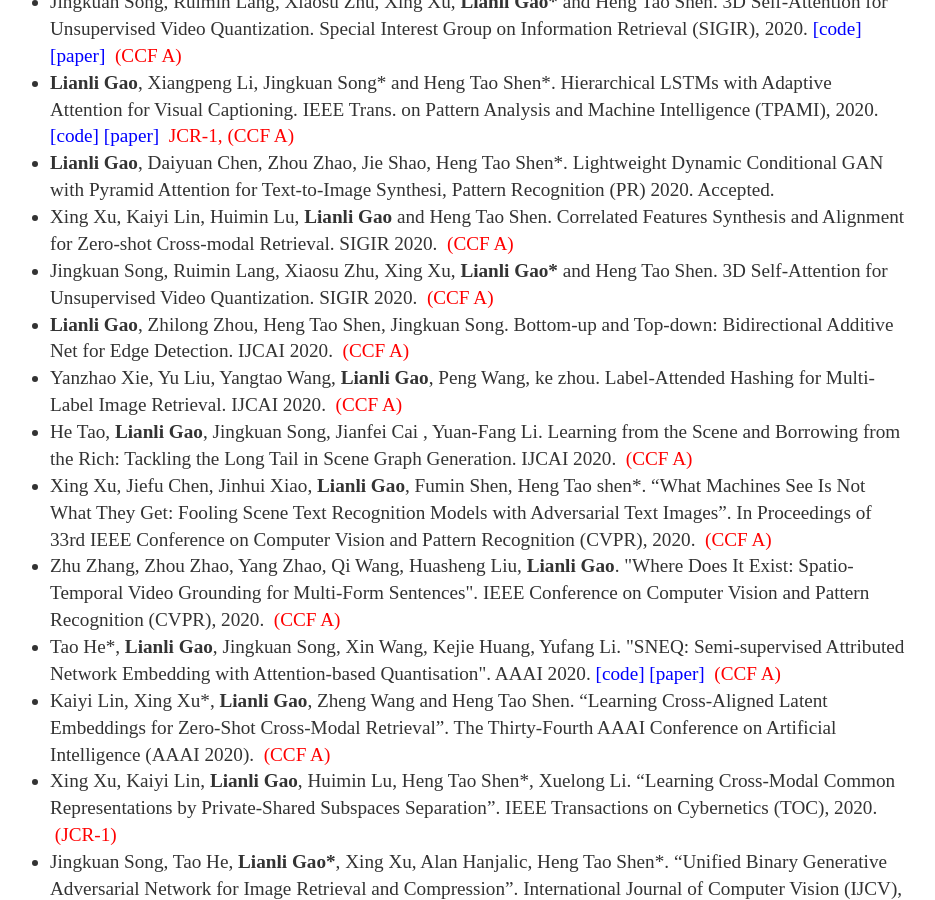
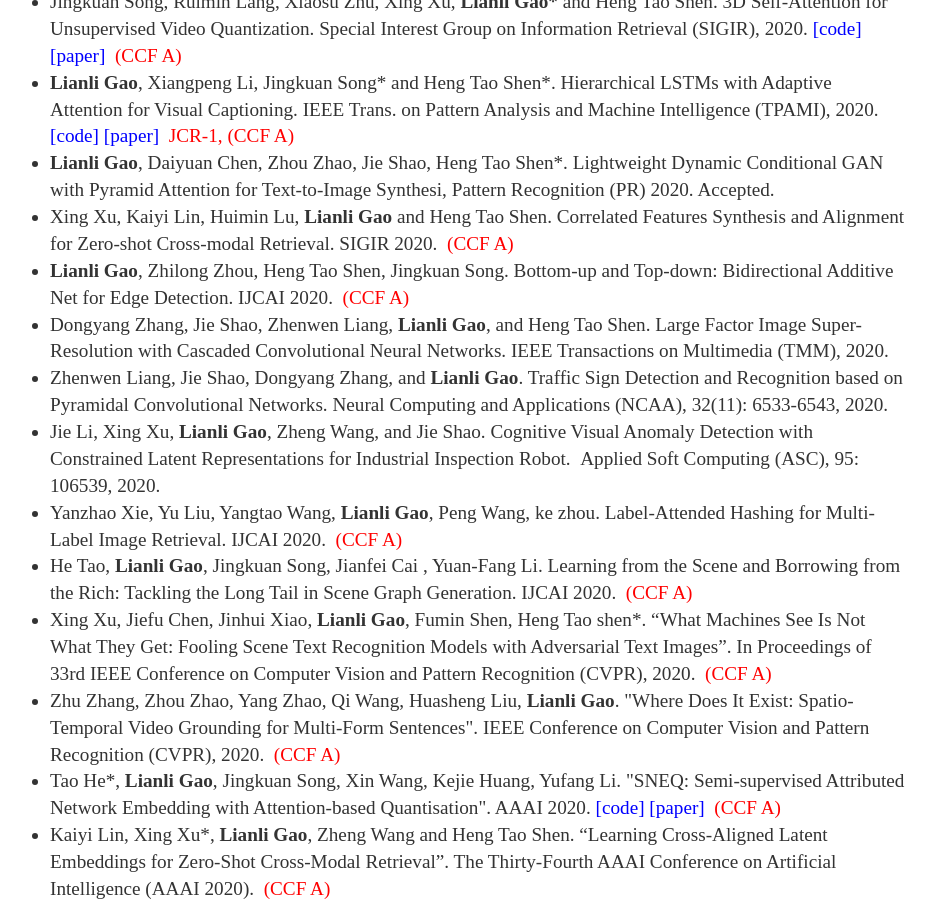
Before and after one commit to lianliGao/lianligao.github.io, a Jekyll site: the page built from cv/index.html, in a window 1280 px wide and 900 px high, scrolled down 345 px. Shown: the whole window, without its empty margins (182-1117 px from the left). Built offline with Jekyll 4.4.1, drawn with Linux system fonts in a browser that asks for light colours.

Commit message:
Update index.html

```diff
--- a/cv/index.html
+++ b/cv/index.html
@@ -25,9 +25,11 @@
 <li><strong>Lianli Gao</strong>, Xiangpeng Li, Jingkuan Song* and Heng Tao Shen*. Hierarchical LSTMs with Adaptive Attention for Visual Captioning. IEEE Trans. on Pattern Analysis and Machine Intelligence (TPAMI), 2020. <a href="https://github.com/lixiangpengcs/Spatial-Temporal-Adaptive-Attention-for-Video-Captioning" rel="nofollow"><font color="#0000ff"> [code] </font></a> <a href="https://ieeexplore.ieee.org/document/8620348" rel="nofollow"><font color="#0000ff"> [paper] </font></a> <font color="#ff0000"><b>&nbsp;</b>JCR-1, (CCF A)</font></li>
 <li><strong>Lianli Gao</strong>, Daiyuan Chen, Zhou Zhao, Jie Shao, Heng Tao Shen*. Lightweight Dynamic Conditional GAN with Pyramid Attention for Text-to-Image Synthesi, Pattern Recognition (PR) 2020. Accepted. </li>
 <li>Xing Xu, Kaiyi Lin, Huimin Lu, <strong>Lianli Gao</strong> and Heng Tao Shen. Correlated Features Synthesis and Alignment for Zero-shot Cross-modal Retrieval. SIGIR 2020. <font color="#ff0000"><b>&nbsp;</b>(CCF A)</font> </li>
-<li>Jingkuan Song, Ruimin Lang, Xiaosu Zhu, Xing Xu, <strong>Lianli Gao*</strong> and Heng Tao Shen. 3D Self-Attention for Unsupervised Video Quantization. SIGIR 2020. <font color="#ff0000"><b>&nbsp;</b>(CCF A)</font></li>
 <li> <strong>Lianli Gao</strong>, Zhilong Zhou, Heng Tao Shen, Jingkuan Song. Bottom-up and Top-down: Bidirectional Additive Net for Edge Detection. IJCAI 2020. <font color="#ff0000"><b>&nbsp;</b>(CCF A)</font></li>
-<li>  Yanzhao Xie, Yu Liu, Yangtao Wang, <strong>Lianli Gao</strong>, Peng Wang, ke zhou. Label-Attended Hashing for Multi-Label Image Retrieval. IJCAI 2020.  <font color="#ff0000"><b>&nbsp;</b>(CCF A)</font></li>
+<li>Dongyang Zhang, Jie Shao, Zhenwen Liang, <strong>Lianli Gao</strong>, and Heng Tao Shen. Large Factor Image Super-Resolution with Cascaded Convolutional Neural Networks. IEEE Transactions on Multimedia (TMM), 2020. </li>
+<li>Zhenwen Liang, Jie Shao, Dongyang Zhang, and <strong>Lianli Gao</strong>. Traffic Sign Detection and Recognition based on Pyramidal Convolutional Networks. Neural Computing and Applications (NCAA), 32(11): 6533-6543, 2020.</li>
+<li>Jie Li, Xing Xu, <strong>Lianli Gao</strong>, Zheng Wang, and Jie Shao. Cognitive Visual Anomaly Detection with Constrained Latent Representations for Industrial Inspection Robot.  Applied Soft Computing (ASC), 95: 106539, 2020.</li>
+<li> Yanzhao Xie, Yu Liu, Yangtao Wang, <strong>Lianli Gao</strong>, Peng Wang, ke zhou. Label-Attended Hashing for Multi-Label Image Retrieval. IJCAI 2020.  <font color="#ff0000"><b>&nbsp;</b>(CCF A)</font></li>
 <li>  He Tao, <strong>Lianli Gao</strong>, Jingkuan Song, Jianfei Cai , Yuan-Fang Li. Learning from the Scene and Borrowing from the Rich: Tackling the Long Tail in Scene Graph Generation. IJCAI 2020.  <font color="#ff0000"><b>&nbsp;</b>(CCF A)</font></li>
 <li>  Xing Xu, Jiefu Chen, Jinhui Xiao, <strong>Lianli Gao</strong>, Fumin Shen, Heng Tao shen*. “What Machines See Is Not What They Get: Fooling Scene Text Recognition Models with Adversarial Text Images”. In Proceedings of 33rd IEEE Conference on Computer Vision and Pattern Recognition (CVPR), 2020.  <font color="#ff0000"><b>&nbsp;</b>(CCF A)</font></li>
 <li>  Zhu Zhang, Zhou Zhao, Yang Zhao, Qi Wang, Huasheng Liu, <strong>Lianli Gao</strong>. "Where Does It Exist: Spatio-Temporal Video Grounding for Multi-Form Sentences". IEEE Conference on Computer Vision and Pattern Recognition (CVPR), 2020.  <font color="#ff0000"><b>&nbsp;</b>(CCF A)</font></li>
```
